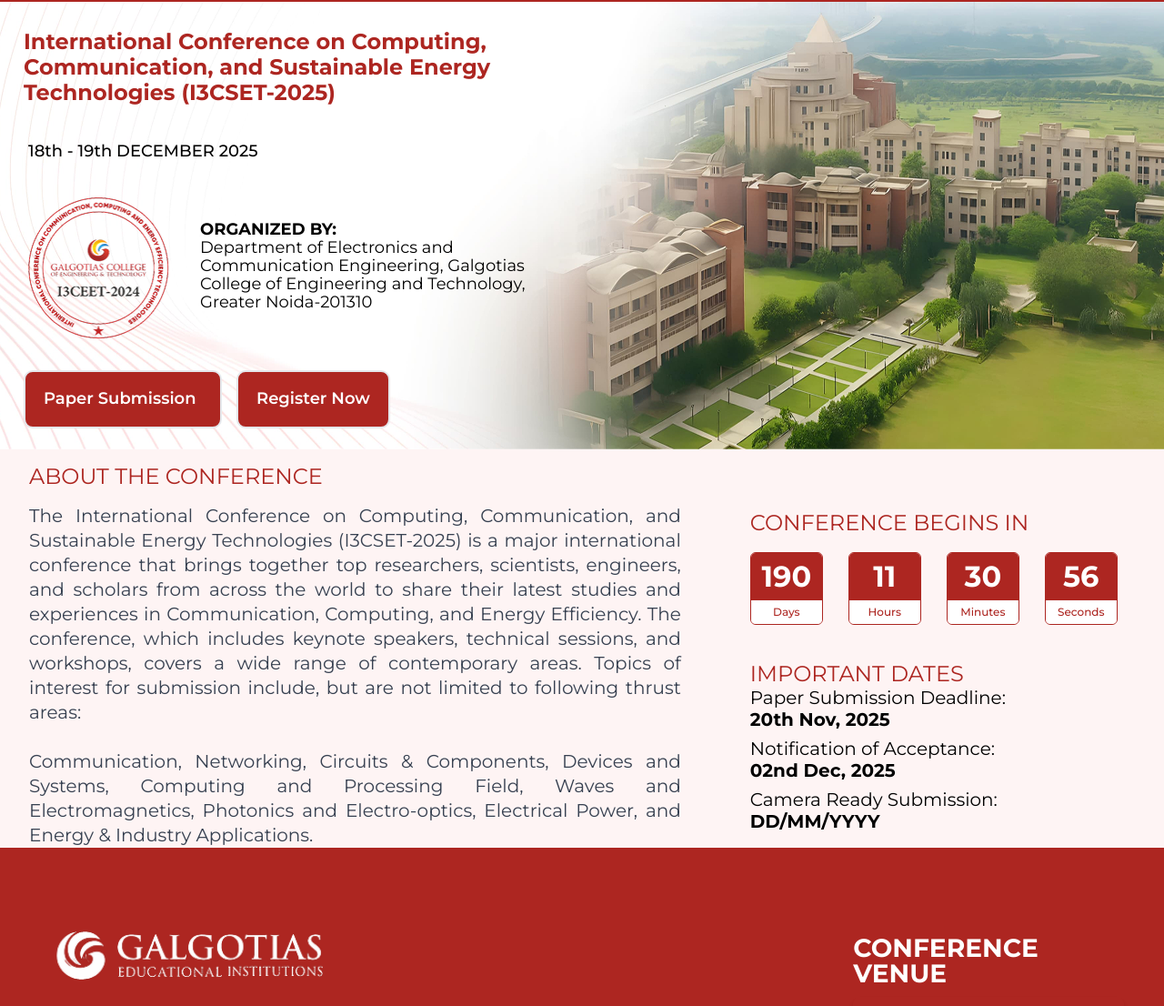
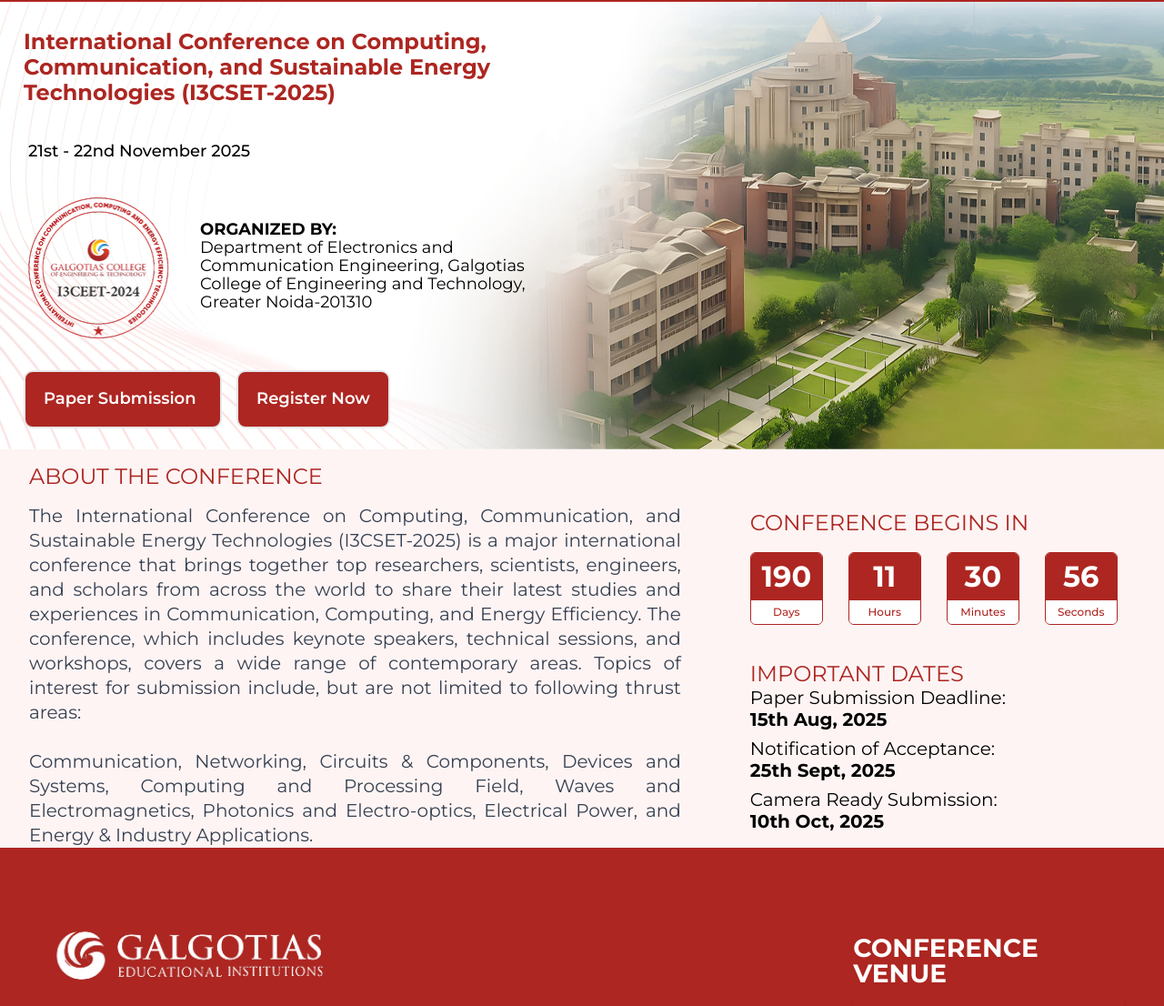
Before and after one commit to siddhant0022/i3cset-2025, a website: page src/index.html in a window 1280 px wide. Shown: the part 172-1278 px from the top of the page at 91% size. Drawn offline with nearby package versions, Linux system fonts and the light colour scheme; grey boxes are pictures that could not be loaded.

Commit message:
changes in dates

```diff
--- a/src/index.html
+++ b/src/index.html
@@ -64,7 +64,7 @@
       <div class="text-lg md:text-[24px] font-bold text-[#AD2621] absolute left-4 md:left-[26px] top-6 md:top-[30px]">
         International Conference on Computing,<br> Communication, and Sustainable Energy <br>Technologies (I3CSET-2025)
       </div>
-      <div class="text-base md:text-lg font-medium absolute left-4 md:left-[31px] top-24 md:top-[150px] text-black md:text-[32px]">18th - 19th DECEMBER 2025</div>
+      <div class="text-base md:text-lg font-medium absolute left-4 md:left-[31px] top-24 md:top-[150px] text-black md:text-[32px]">21st - 22nd November 2025</div>
       <div class="flex flex-col md:flex-row items-center gap-4 max-w-3xl">
         <img src="assets/i3ceet_logo.png" alt="" class="w-[100px] h-[100px] md:w-[165px] md:h-[165px] absolute left-4 md:left-[26px] top-[120px] md:top-[210px]">
         <div class="absolute left-[120px] md:left-[220px] text-black top-[160px] md:top-[240px] font-montserrat text-[14px] md:text-[18px] leading-[20px]">
@@ -120,9 +120,10 @@
         <div class="w-full max-w-md text-black">
           <h3 class="text-lg md:text-[24px] font-normal mt-8 md:mt-10 text-[#AD2621]">IMPORTANT DATES</h3>
           <ul class="space-y-2 text-base md:text-[20px]">
-            <li><span class="font-normal">Paper Submission Deadline:</span><br> <b>20th Nov, 2025</b></li>
-            <li><span class="font-normal">Notification of Acceptance:</span><br> <b>02nd Dec, 2025</b></li>
-            <li><span class="font-normal">Camera Ready Submission:</span><br> <b>DD/MM/YYYY</b></li>
+            <li><span class="font-normal">Paper Submission Deadline:</span><br> <b>15th Aug, 2025</b></li>
+            <li><span class="font-normal">Notification of Acceptance:</span><br> <b>25th Sept, 2025
+          </b></li>
+            <li><span class="font-normal">Camera Ready Submission:</span><br> <b>10th Oct, 2025</b></li>
           </ul>
         </div>
       </div>
```
